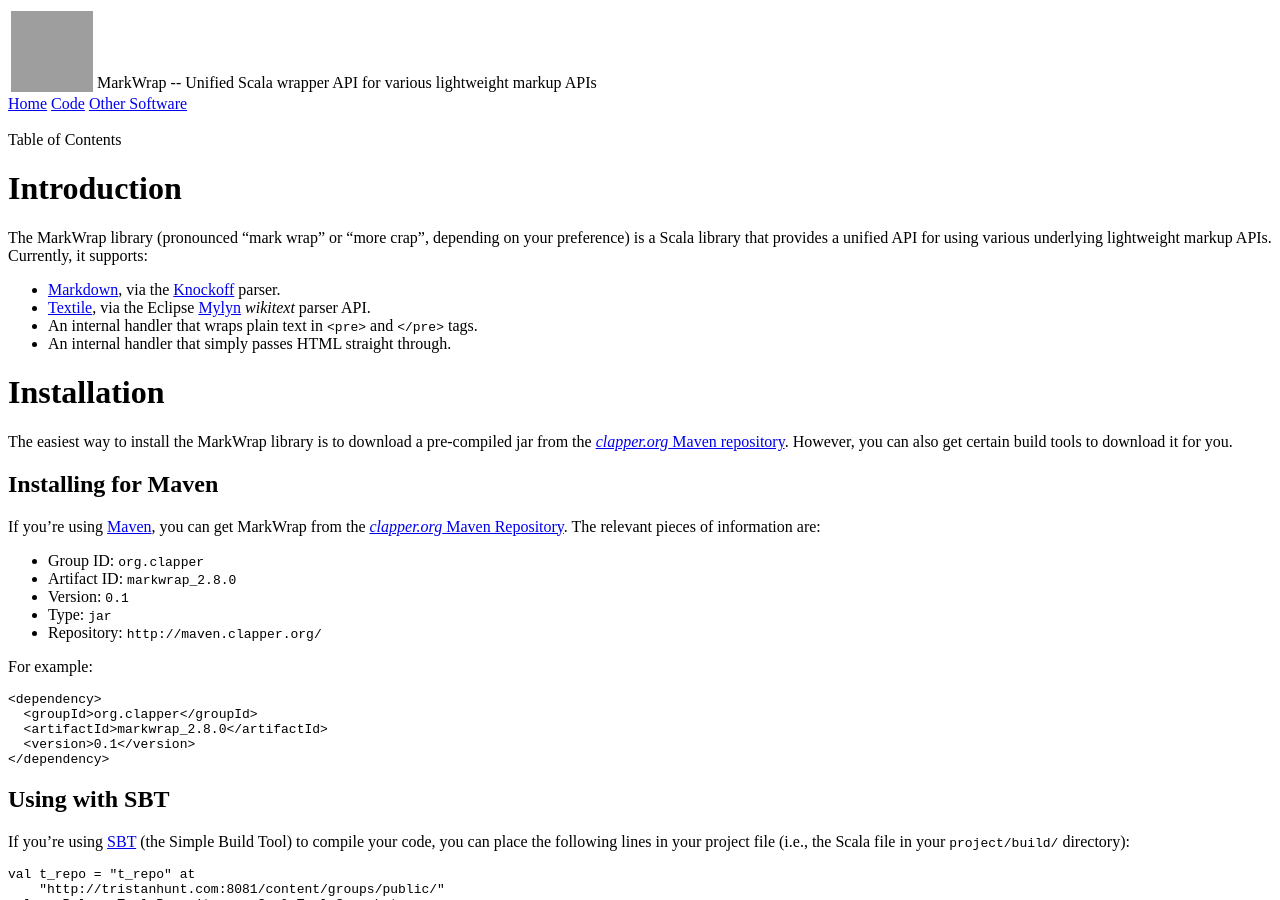
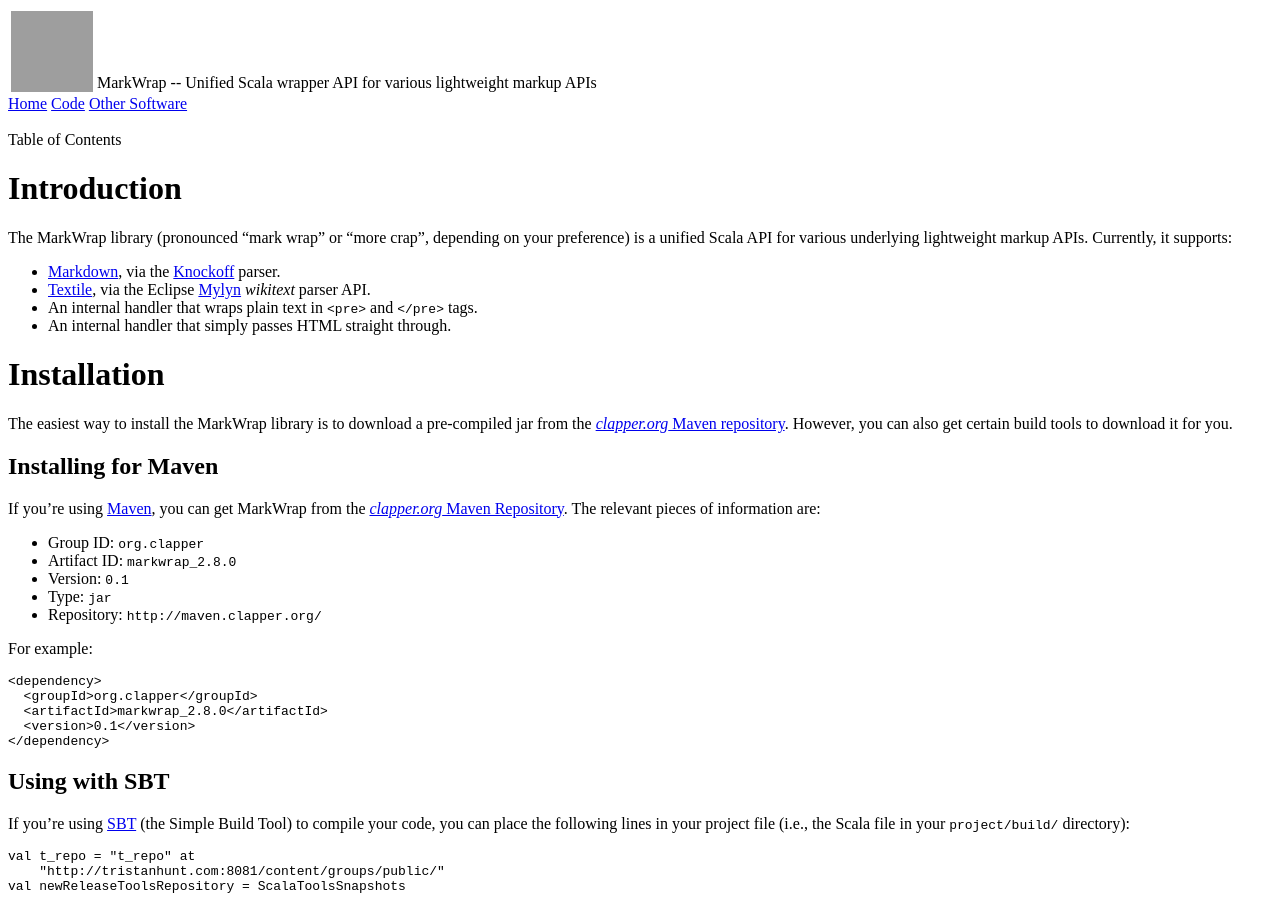
Before and after one commit to bmc/markwrap, a Jekyll site: the page built from index.md, in a window 1280 px wide and 900 px high. Built offline with Jekyll 4.4.1, drawn with Linux system fonts in a browser that asks for light colours.

Commit message:
Minor wording change

```diff
--- a/index.md
+++ b/index.md
@@ -6,8 +6,8 @@
 # Introduction
 
 The MarkWrap library (pronounced "mark wrap" or "more crap", depending on
-your preference) is a Scala library that provides a unified API for using
-various underlying lightweight markup APIs. Currently, it supports:
+your preference) is a unified Scala API for various underlying lightweight
+markup APIs. Currently, it supports:
 
 * [Markdown][], via the [Knockoff][] parser.
 * [Textile][], via the Eclipse [Mylyn][] *wikitext* parser API.
```
